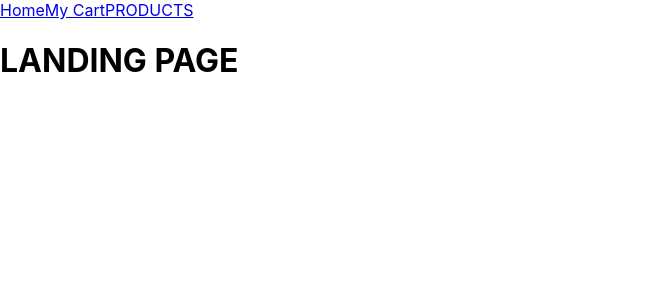
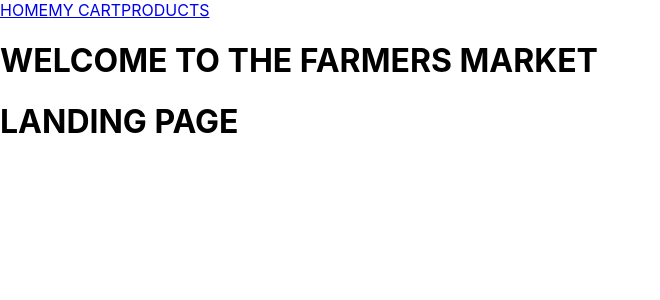
Before and after one commit to Greyflanel/FarmersMarket, a React (Create React App) app in the folder client/: page / in a window 1280 px wide. Shown: the top 300 px of the page, without its empty margins (0-660 px from the left). Built offline with nearby package versions, Linux system fonts and the light colour scheme.

Commit message:
changed productdetails.js to navbar.js

```diff
--- a/client/src/App.js
+++ b/client/src/App.js
@@ -9,7 +9,7 @@ import NavBar from './components/NavBar';
 const App = () => {
 
   return (
-    <React.Fragment>
+    <>
       <header >
         <NavBar/>
       </header>
@@ -18,7 +18,7 @@ const App = () => {
         <Route path="/cart" component={Cart} />
         <Route path="/productlist" component={ProductList} />
       </Switch>
-    </React.Fragment>
+    </>
   );
 }
 
--- a/client/src/components/NavBar.js
+++ b/client/src/components/NavBar.js
@@ -4,11 +4,12 @@ import { NavLink } from 'react-router-dom';
 const NavBar = () => {
 
     return (
-        <React.Fragment>
-            <NavLink to="/">Home</NavLink>
-            <NavLink to="/cart">My Cart</NavLink>
+        <>
+            <NavLink to="/">HOME</NavLink>
+            <NavLink to="/cart">MY CART</NavLink>
             <NavLink to="/productlist">PRODUCTS</NavLink>
-        </React.Fragment>
+            <h1>WELCOME TO THE FARMERS MARKET</h1>
+        </>
     );
 };
 
--- a/client/src/components/ProductList.js
+++ b/client/src/components/ProductList.js
@@ -18,14 +18,14 @@ const ProductsList = () => {
     );
 
   return (
-    <React.Fragment>
+    <>
           <h1>Products List</h1>
           {products.map(product => (
               <div key={product.id}>
                   <h6>{product.name}</h6>
               </div>
           ))}
-    </React.Fragment>
+    </>
   );
 };
 
```
